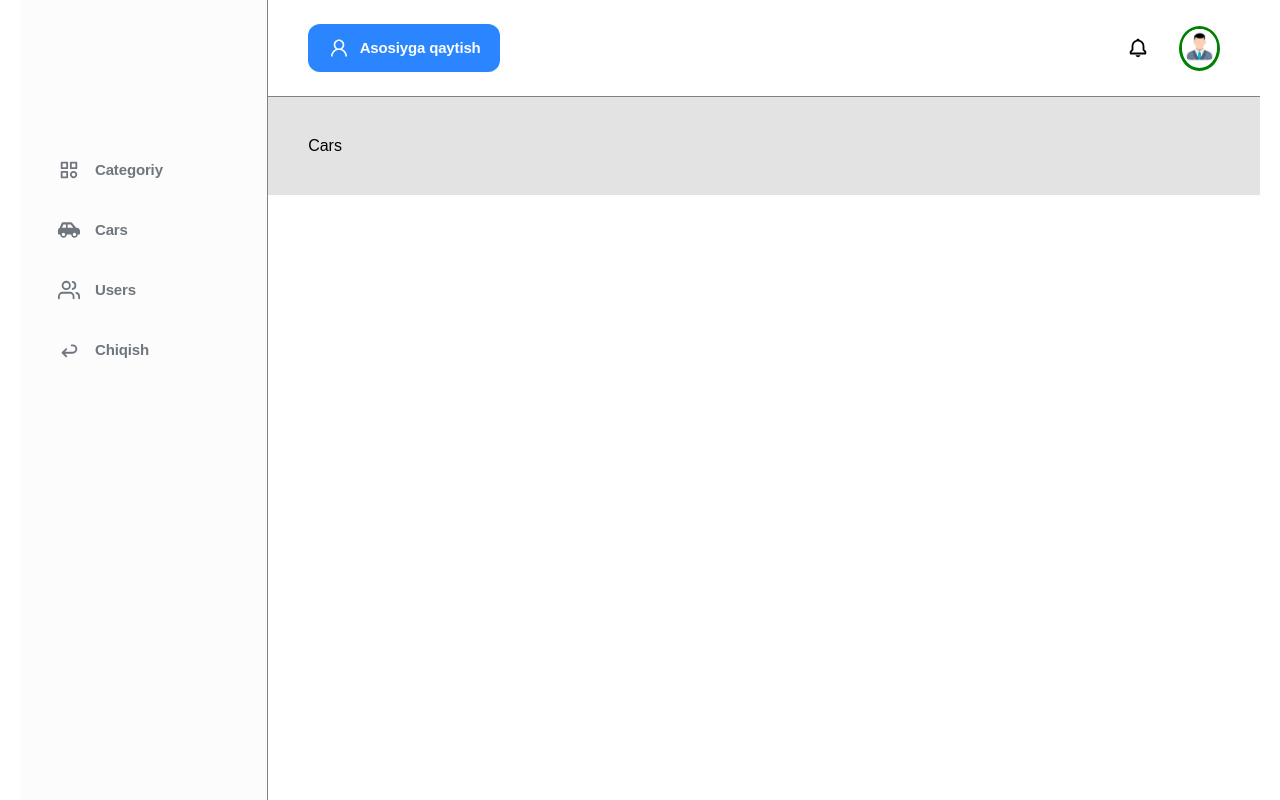
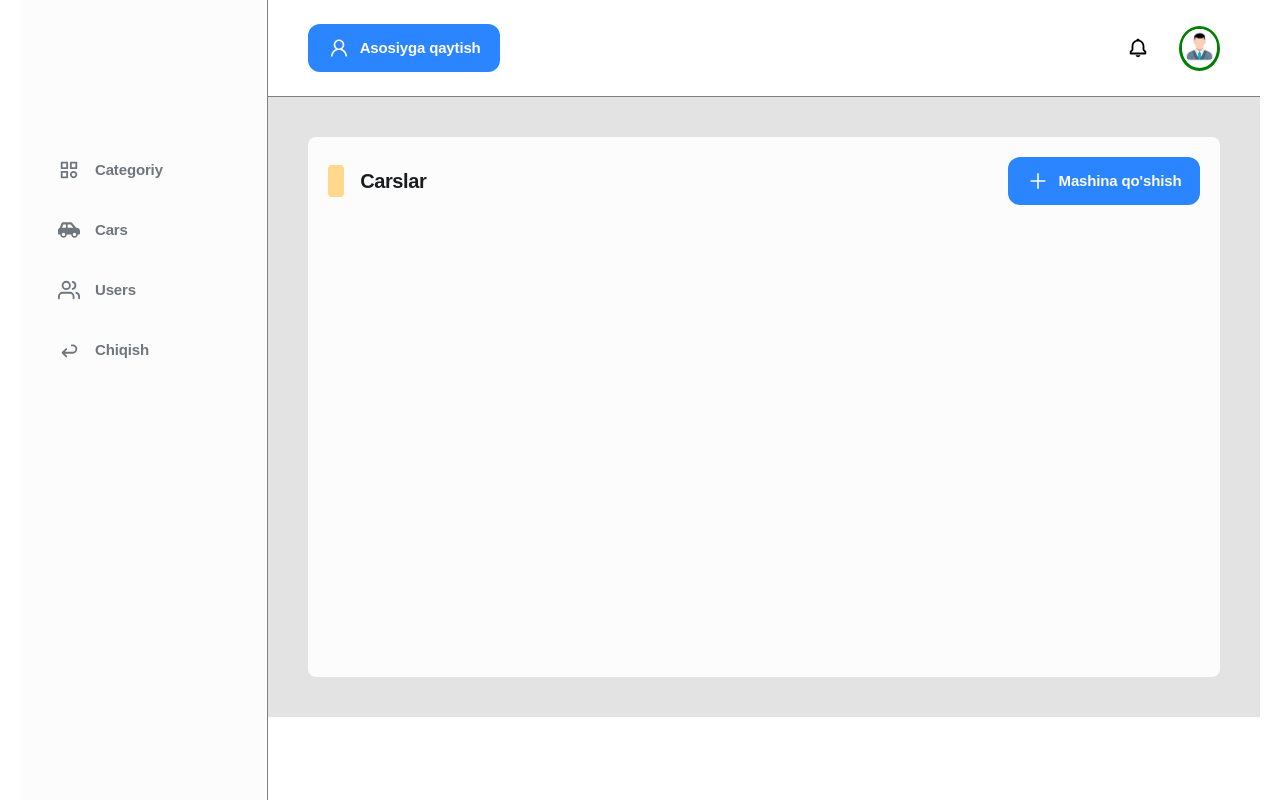
Before and after one commit to SHAKXRUZ/CAR-SHOP, a React (Create React App) app: page /admin/panel/cars in a window 1280 px wide. Built offline with nearby package versions, Linux system fonts and the light colour scheme.

Commit message:
registr pages backend full

```diff
--- a/src/admin/cars/Cars.css
+++ b/src/admin/cars/Cars.css
@@ -0,0 +1,70 @@
+.admin_cars {
+    width: 100%;
+    height: 540px;
+    background: #FCFCFC;
+    border-radius: 8px;
+}
+
+.admin_cars_container {
+    display: flex;
+    flex-direction: column;
+    padding: 20px;
+}
+
+.cars_header {
+    padding-bottom: 44px;
+    display: flex;
+    align-items: center;
+    justify-content: space-between;
+}
+
+.cars_header_left {
+    display: flex;
+    align-items: center;
+    gap: 16px;
+}
+
+.cars_header_left_icons {
+    width: 16px;
+    height: 32px;
+    background: #FFD88D;
+    border-radius: 4px;
+}
+
+.cars_header_left_text {
+    font-weight: 600;
+    font-size: 20px;
+    line-height: 32px;
+    letter-spacing: -0.02em;
+    color: #1A1D1F;
+}
+
+.cars_header_right {
+    width: 192px;
+    height: 48px;
+    background: #2A85FF;
+    border-radius: 12px;
+    border: 1px solid transparent;
+    cursor: pointer;
+    display: flex;
+    align-items: center;
+    justify-content: center;
+    gap: 10px;
+    font-weight: 700;
+    font-size: 15px;
+    line-height: 24px;
+    letter-spacing: -0.01em;
+    color: #FCFCFC;
+    transition: .5s;
+}
+
+.cars_header_right:hover {
+    color: dodgerblue;
+    background-color: white;
+    border-color: dodgerblue;
+    transition: .5s;
+}
+
+.cars_header_right_icons {
+    font-size: 22px;
+}
--- a/src/admin/cars/Cars.jsx
+++ b/src/admin/cars/Cars.jsx
@@ -1,6 +1,36 @@
 import "./Cars.css";
+// import { useState } from "react";
+import { AiOutlinePlus } from "react-icons/ai";
+// import { MdAddAPhoto } from "react-icons/md";
+// import { FiX } from "react-icons/fi";
 const Cars = () => {
-  return <div>Cars</div>;
+  // const [carsModal, setCarsModal] = useState(false);
+
+  return (
+    <div className="admin_cars">
+      <div className="admin_cars_container">
+        <div className="cars_header">
+          <div className="cars_header_left">
+            <p className="cars_header_left_icons"></p>
+            <p className="cars_header_left_text">Carslar</p>
+          </div>
+
+          <button
+            // onClick={() => setCarsModal(true)}
+            className="cars_header_right"
+          >
+            <AiOutlinePlus className="cars_header_right_icons" />
+            <p className="admin_panel_cars_qushish_text_none">
+              Mashina qo'shish
+            </p>
+          </button>
+        </div>
+
+        <div className="cars_data_content"></div>
+
+      </div>
+    </div>
+  );
 };
 
 export default Cars;
--- a/src/components/registr/Registr.jsx
+++ b/src/components/registr/Registr.jsx
@@ -35,26 +35,36 @@ const Registr = () => {
   const userRegistr = async (e) => {
     e.preventDefault();
 
-    // const { username, email, password } = e.target;
+    const { username, email, password } = e.target;
 
-    // if (registrImages) {
-    //   await fetch("http://localhost:5000/users/registr", {
-    //     method: "POST",
-    //     headers: { "Content-Type": "application/json" },
-    //     body: JSON.stringify({
-    //       username: username.value,
-    //       email: email.value,
-    //       password: password.value,
-    //       registrImages,
-    //     }),
-    //   })
-    //     .then((res) => res.json())
-    //     .then((data) => {
-    //       alert(data.msg);
-    //     });
-    // } else {
-    //   alert("Images required?");
-    // }
+    if (registrImages) {
+      await fetch("http://localhost:5000/users/registr", {
+        method: "POST",
+        headers: { "Content-Type": "application/json" },
+        body: JSON.stringify({
+          username: username.value,
+          email: email.value,
+          password: password.value,
+          registrImages,
+        }),
+      })
+        .then((res) => res.json())
+        .then((data) => {
+          alert(data.msg);
+          if (
+            data.msg === "You have registered!" ||
+            data.msg === "You are registered!"
+          ) {
+            username.value = "";
+            email.value = "";
+            password.value = "";
+            setRegistrImages("");
+            window.location = "/login";
+          }
+        });
+    } else {
+      alert("Images required?");
+    }
   };
 
   return (
@@ -81,7 +91,7 @@ const Registr = () => {
             maxLength={35}
           />
           <input
-            type="text"
+            type="password"
             className="registr_input"
             name="password"
             placeholder="Enter password..."
```
